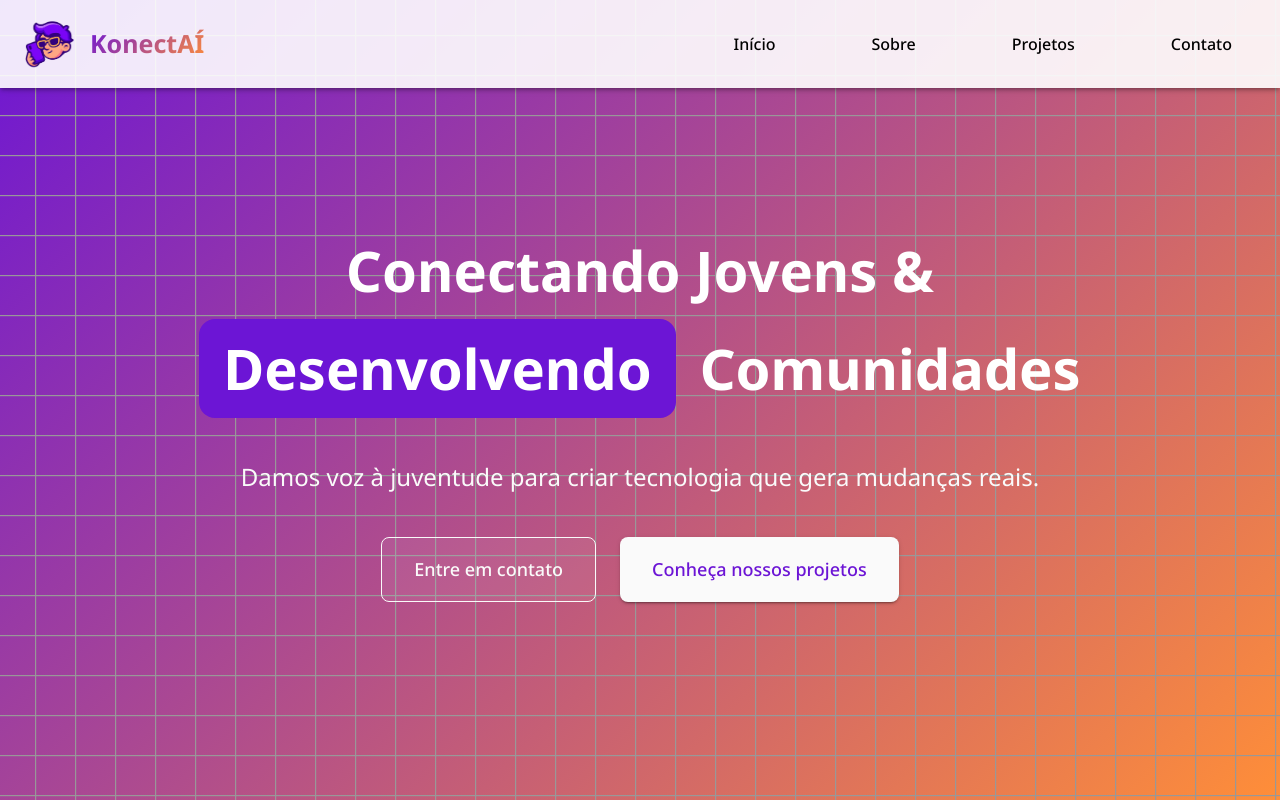
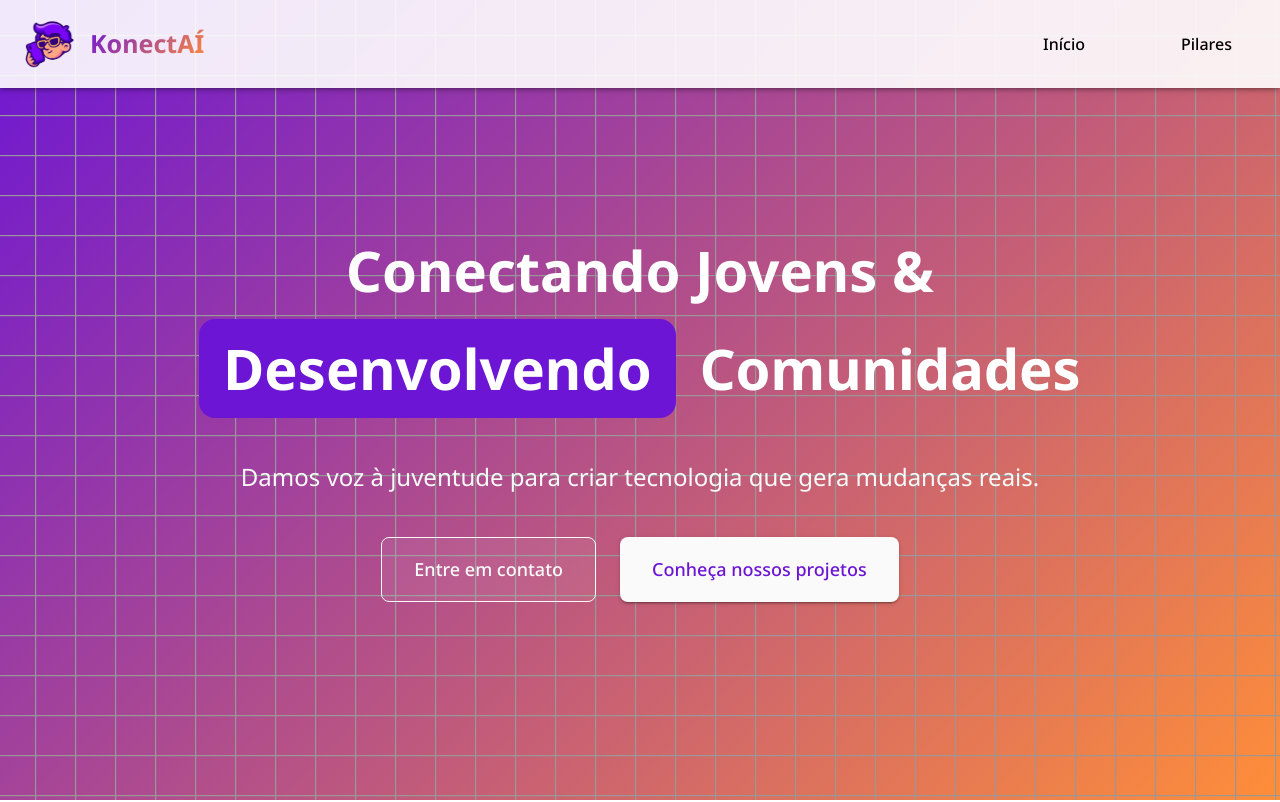
Before and after one commit to GustavoAzvdo/KonectaI, a React (Vite) app: page / in a window 1280 px wide. Shown: the top 802 px of the page. Built offline with nearby package versions, Linux system fonts and the light colour scheme.

Commit message:
style(home): arrumando o scroll das paginas ao clicar em seus Refs

```diff
--- a/src/components/about/About.tsx
+++ b/src/components/about/About.tsx
@@ -13,7 +13,7 @@ const motivacoes = [
 
 export default function AboutSection() {
     return (
-        <Box id="sobre" sx={{ py: 10, backgroundColor: "background.default" }}>
+        <Box id="inicio" sx={{ scrollMarginTop: '88px',py: 10, backgroundColor: "background.default" }}>
             <Container maxWidth="lg">
                 <Box sx={{ maxWidth: "4xl", mx: "auto", textAlign: "center" }}>
                     <Typography
--- a/src/components/mvv/Mvv.tsx
+++ b/src/components/mvv/Mvv.tsx
@@ -3,7 +3,7 @@ import CardMVV from '../card/CardMVV'
 
 const Mvv = () => {
     return (
-        <Box>
+        <Box id='pilares' sx={{scrollMarginTop: '150px'}}>
             <Container>
                 <Box sx={{ display: 'flex', alignItems: 'center', justifyContent: 'center' }}>
                     <Typography
--- a/src/components/navbar/Navbar.tsx
+++ b/src/components/navbar/Navbar.tsx
@@ -14,9 +14,13 @@ import MenuItem from '@mui/material/MenuItem';
 
 import logoRemoveBg from '../../assets/logoRemoveBg.png'
 
-const pages = ['Início', 'Sobre', 'Projetos', 'Contato'];
-const settings = ['Início', 'Sobre', 'Projetos', 'Contato'];
+const pages = ['Início', 'Pilares'];
+const settings = ['Início', 'Pilares'];
 
+const sectionIds: Record<string, string> = {
+  Início: "inicio",
+  Pilares: "pilares"
+};
 function ResponsiveAppBar() {
   const [anchorElNav, setAnchorElNav] = React.useState<null | HTMLElement>(null);
   const [anchorElUser, setAnchorElUser] = React.useState<null | HTMLElement>(null);
@@ -86,7 +90,11 @@ function ResponsiveAppBar() {
               sx={{ display: { xs: 'block', md: 'none' } }}
             >
               {pages.map((page) => (
-                <MenuItem key={page} onClick={handleCloseNavMenu} >
+                <MenuItem key={page} onClick={() => {
+                  handleCloseNavMenu(); // fecha o menu
+                  const section = document.getElementById(sectionIds[page]);
+                  section?.scrollIntoView({ behavior: "smooth" });
+                }} >
                   <Typography sx={{ textAlign: 'center' }}>{page}</Typography>
                 </MenuItem>
               ))}
@@ -98,7 +106,11 @@ function ResponsiveAppBar() {
               <Button
                 variant="text"
                 key={page}
-                onClick={handleCloseNavMenu}
+                onClick={() => {
+                  handleCloseNavMenu(); // fecha o menu
+                  const section = document.getElementById(sectionIds[page]);
+                  section?.scrollIntoView({ behavior: "smooth" });
+                }}
                 sx={{
                   px: 3,
                   my: 2,
--- a/src/index.css
+++ b/src/index.css
@@ -3,3 +3,7 @@
   padding: 0;
   font-family: "Noto Sans", sans-serif;
 }
+
+html {
+  scroll-behavior: smooth;
+}
```
